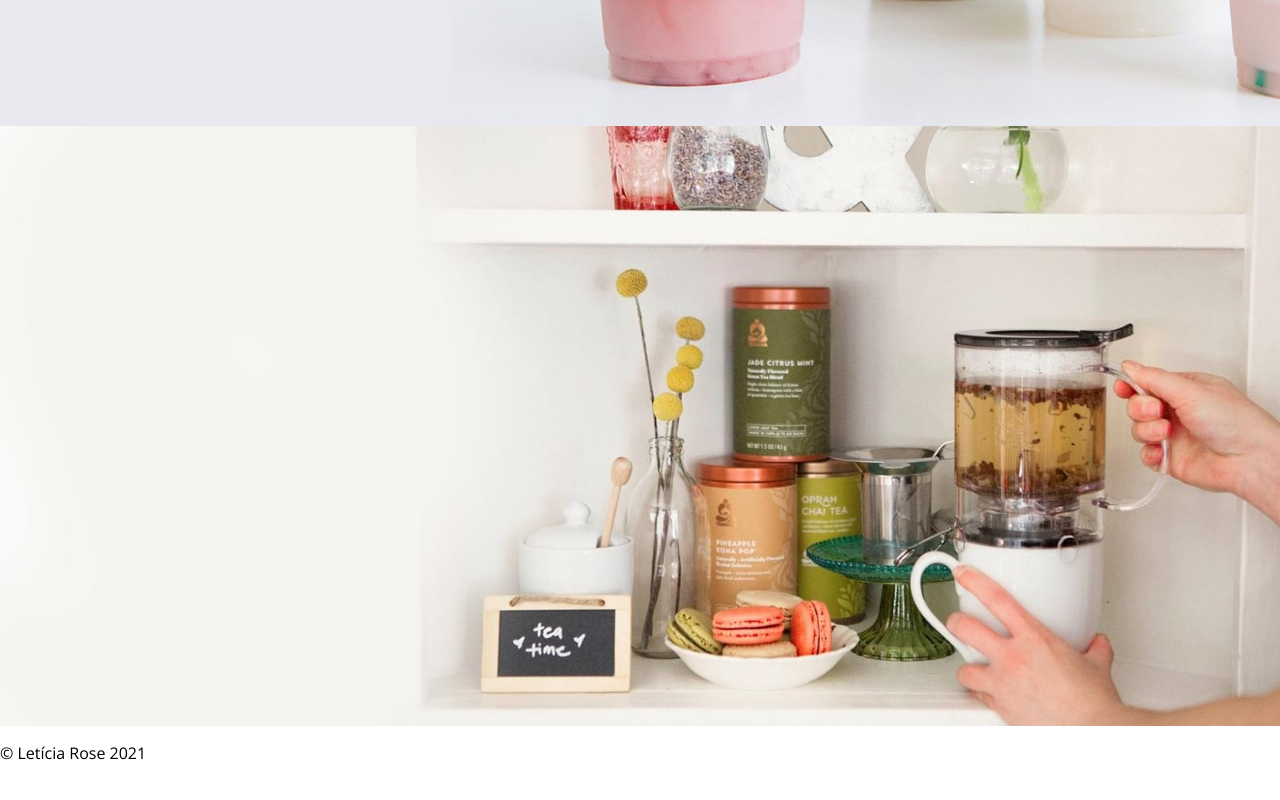
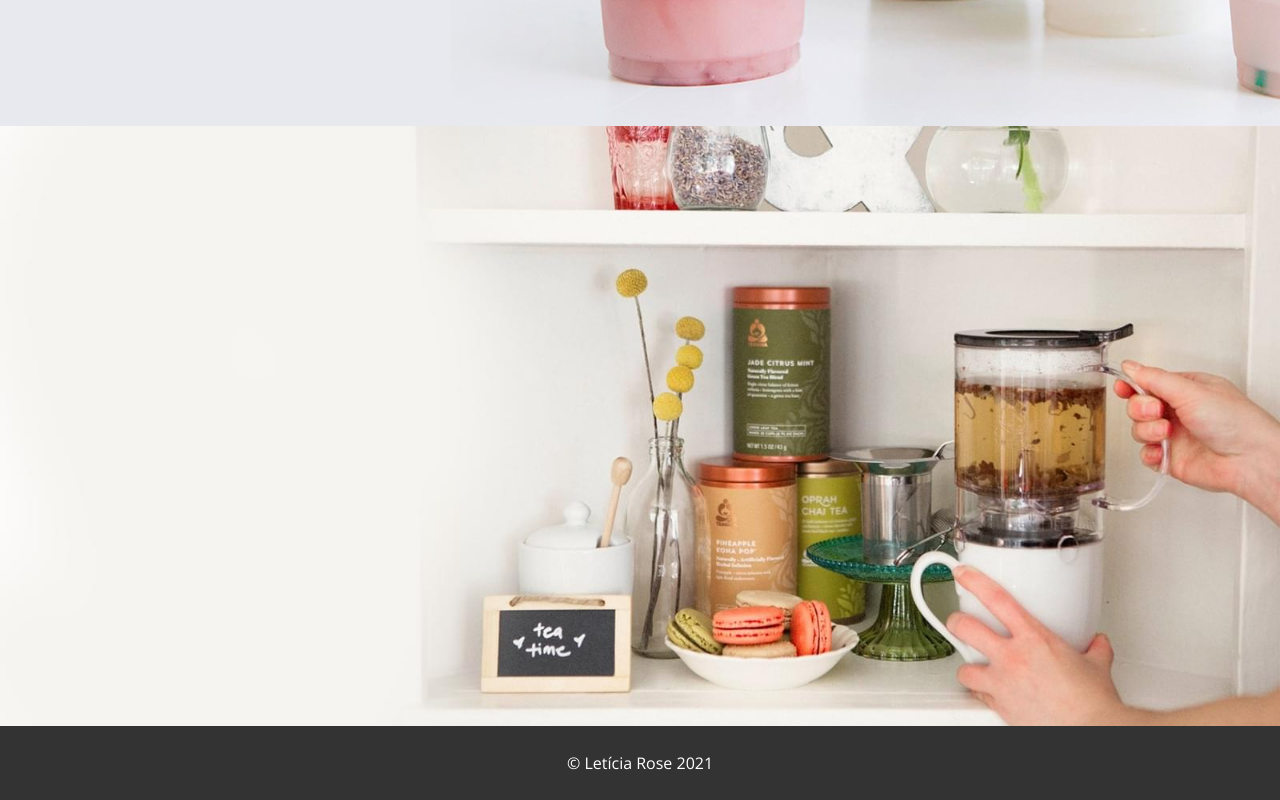
Before and after one commit to leticiarose/Starbucks-HTML, a plain HTML site: page index.html in a window 1280 px wide. Shown: the part 3978-4778 px from the top of the page. Drawn offline with nearby package versions, Linux system fonts and the light colour scheme.

Commit message:
Feat: add style footer 💎

```diff
--- a/assets/css/style.css
+++ b/assets/css/style.css
@@ -207,3 +207,10 @@ header .line {
   background-position: center;
   height: 600px;
 }
+
+footer {
+  background-color: #333;
+  color: #FFF;
+  padding: 10px;
+  text-align: center;
+}
```
